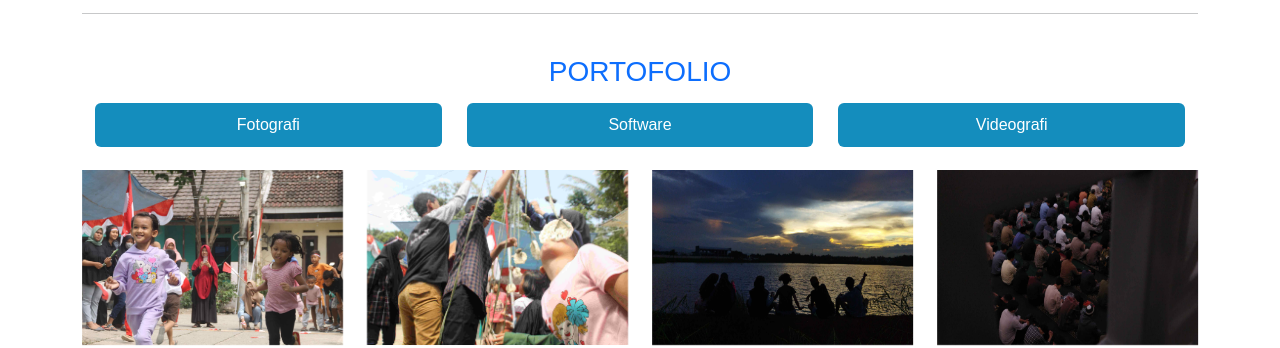
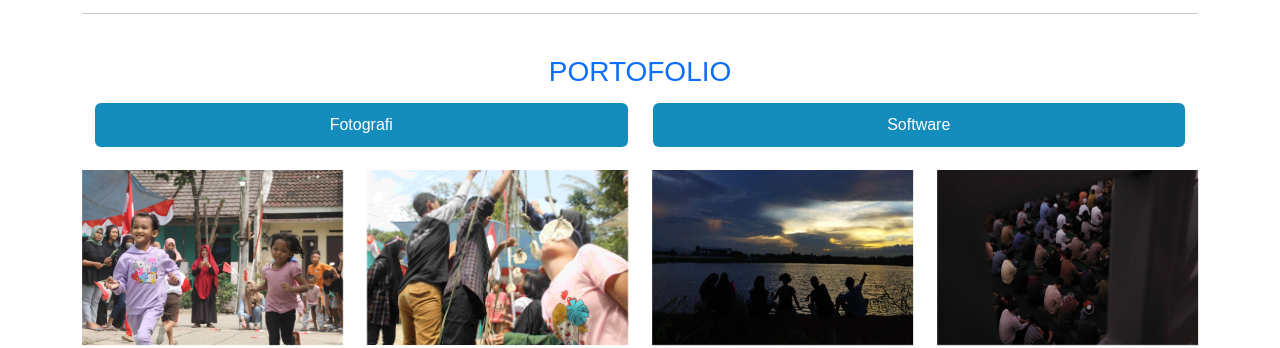
Before and after one commit to akhmdrdlo/portfolio, a plain HTML site: page index.html in a window 1280 px wide. Shown: the part 1897-2245 px from the top of the page. Drawn offline with nearby package versions, Linux system fonts and the light colour scheme.

Commit message:
unadd video button

```diff
--- a/index.html
+++ b/index.html
@@ -176,9 +176,9 @@
             <div class="btn col-md-3 align-items-center filter-bg" role="group" aria-label="Filter Portofolio">
                 <button type="button" class="btn btn-primary filter-btn" data-filter="website">Software</button>
             </div>
-            <div class="btn col-md-3 align-items-center filter-bg" role="group" aria-label="Filter Portofolio">
+            <!-- <div class="btn col-md-3 align-items-center filter-bg" role="group" aria-label="Filter Portofolio">
                 <button type="button" class="btn btn-primary filter-btn" data-filter="video">Videografi</button>
-            </div>
+            </div> -->
         </div>
         <!-- Portofolio Items -->
         <div class="row row-cols-1 row-cols-md-4 g-4 mb-5">
```
